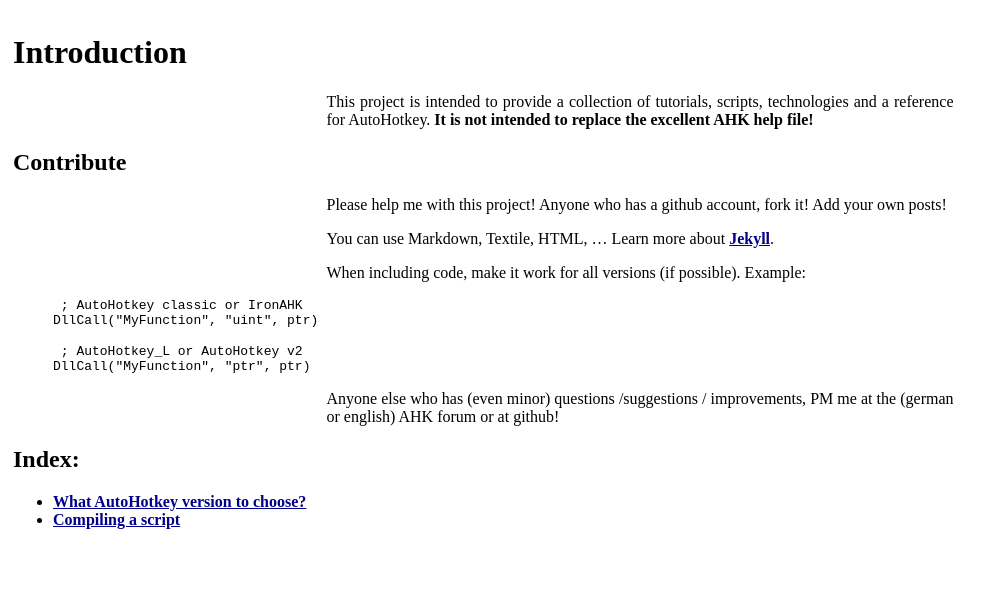
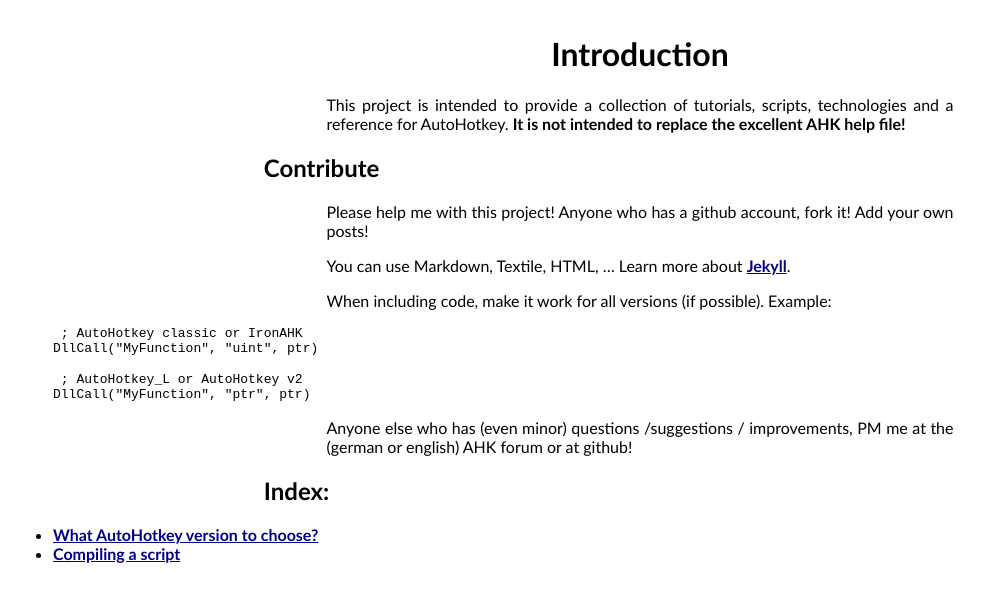
Before and after one commit to maul-esel/ahkbook, a Jekyll site: the page built from en/_posts/2011-10-29-Introduction.markdown, in a window 1280 px wide. Shown: the top 602 px of the page, without its empty margins (0-1002 px from the left). Built offline with Jekyll 4.4.1, drawn with Linux system fonts in a browser that asks for light colours.

Commit message:
add more style info

```diff
--- a/css/default.css
+++ b/css/default.css
@@ -1,5 +1,14 @@
 body {
-	padding: 5px
+	padding: 5px;
+	font-family: Calibri, 'MS Sans Serif', sans-serif;
+}
+
+h1 {
+	text-align: center
+}
+
+h2 {
+	margin-left: 20%
 }
 
 p {
```
